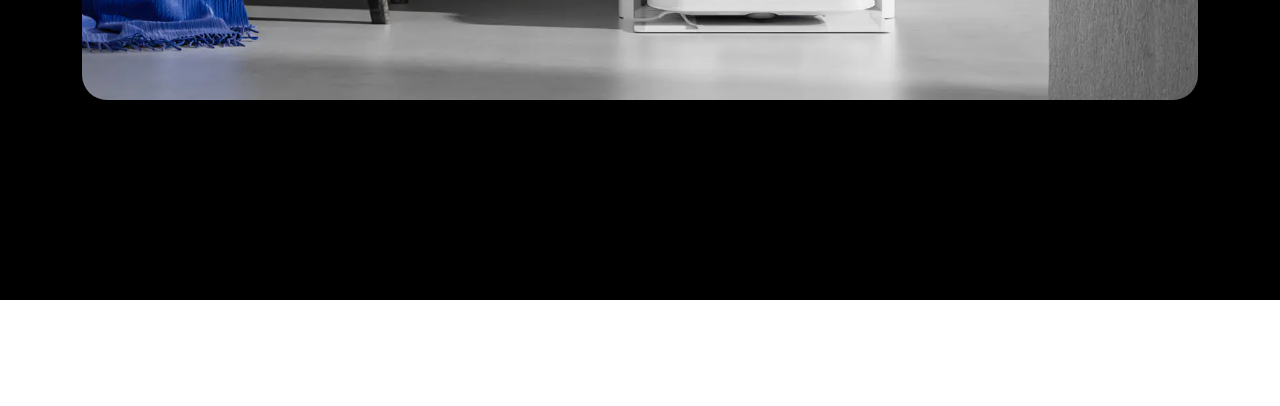
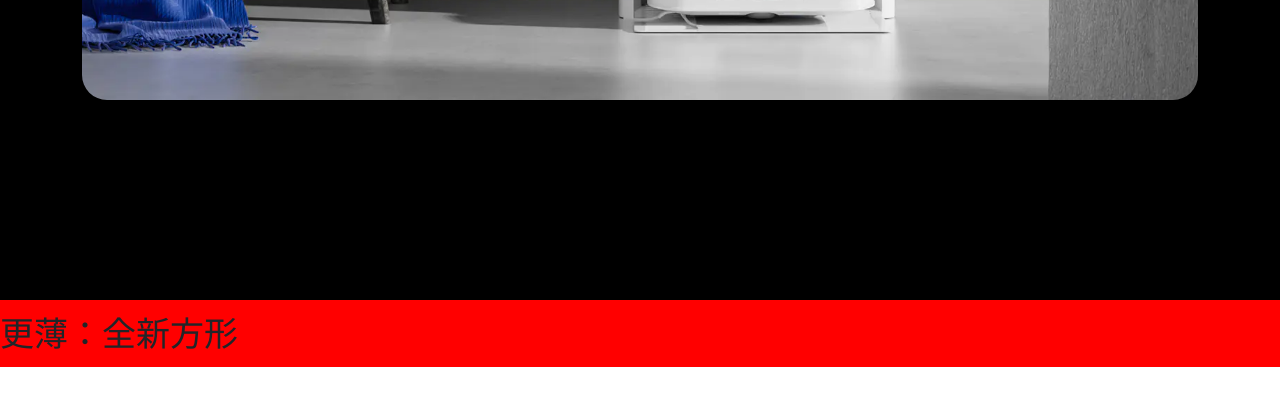
Before and after one commit to toilahieu1410/ecovacs-x2, a React (Create React App) app: page / in a window 1280 px wide. Shown: the part 3086-3492 px from the top of the page. Built offline with nearby package versions, Linux system fonts and the light colour scheme.

Commit message:
hieu update

```diff
--- a/src/assets/scss/homepage/_homepage.scss
+++ b/src/assets/scss/homepage/_homepage.scss
@@ -73,7 +73,29 @@
     }
   }
 }
+.section-4 {
+  height: 650vh;
+  background-color: #fff;
+}
+.animate-box {
+  position: sticky;
+  top: 0;
+  left: 0;
+  width: 100%;
+  height: 100vh;
+  overflow: hidden;
+}
+.box-items {
+  position: relative;
+  height: 5.2083333333vw;
+  transition: all ease-out 0.5s;
+  font-size: 2.65625vw;
+}
 .top-item {
+  background-color: red;
+  height: 5.2083333333vw;
+  line-height: 5.2083333333vw;
+  transition: all ease-out 0.5s;
   opacity: 0;
   transform: translateY(0%);
   transition: opacity 0.3s ease-in-out, transform 0.3s ease-in-out;
--- a/src/components/homepage/index.js
+++ b/src/components/homepage/index.js
@@ -49,31 +49,32 @@ const listData = [
 ]
 const Home = (props) => {
 
-const topItems = document.querySelectorAll('.top-item');
-  function setActiveItem() {
+  const [scrollPosition, setScrollPosition] = useState(0);
+  const [activeIndex, setActiveIndex] = useState(1);
+
+  const topItems = [
+    "更薄：全新方形",
+    "更窄：",
+    "更长：",
+    "更贴：",
+    "更高：",
+    "更强：",
+  ];
+
+  const handleScroll = () => {
     const windowHeight = window.innerHeight;
-    const scrollPosition = window.scrollY;
+    const newPosition = window.scrollY;
+    const newIndex = Math.floor(newPosition / windowHeight);
 
-    topItems.forEach((item, index) => {
-      const rect = item.getBoundingClientRect();
-      const itemTop = rect.top + scrollPosition;
-      const translateY = ((itemTop / windowHeight) * 100).toFixed(2);
+    setScrollPosition(newPosition);
+    setActiveIndex(newIndex);
+  };
 
-      if (itemTop >= 0 && itemTop <= windowHeight) {
-        item.style.transform = `translateY(-${translateY}%)`;
-        item.classList.add('active');
-      } else {
-        item.style.transform = 'translateY(-100%)';
-        item.classList.remove('active');
-      }
-    });
-  }
+  useEffect(() => {
+    window.addEventListener('scroll', handleScroll);
+    return () => window.removeEventListener('scroll', handleScroll);
+  }, []);
 
-  window.addEventListener('scroll', setActiveItem);
-  window.addEventListener('resize', setActiveItem);
-
-  // Gọi hàm một lần khi trang tải lên để xác định các phần tử active ban đầu
-  setActiveItem();
 
   return (
     <div className="homepage">
@@ -126,34 +127,19 @@ const topItems = document.querySelectorAll('.top-item');
           </div>
         </div>
         <div className="section-4">
-        <div className="box-items">
-    <div className="top-item">更薄：全新方形 <span>
-      <span id="pccounter1">95</span>
-      <i>mm</i>
-    </span>超薄机身 </div>
-    <div className="top-item">更窄： <span>
-      <span id="pccounter2">320</span>
-      <i>mm</i>
-    </span>超窄机身 </div>
-    <div className="top-item">更长： <span>
-      <span id="pccounter3">200</span>
-      <i>mm</i>
-    </span>超长滚刷 </div>
-    <div className="top-item">更贴： <span>
-      <span id="pccounter4">99.77</span>
-      <i>%</i>
-    </span>单位面积清洁覆盖 </div>
-    <div className="top-item">更高： <span>
-      <span id="pccounter5">15</span>
-      <i>mm</i>
-    </span>拖布抬升 <sup>9</sup>
-    </div>
-    <div className="top-item">更强： <span>
-      <span id="pccounter6">8,000</span>
-      <i>Pa</i>
-    </span>飓风吸力 <sup>19</sup>
-    </div>
-  </div>
+        <div className="animate-box">
+        <div className="out-box">
+        <div className="box-items" style={{ transform: `translateY(-${activeIndex * 100}%)` }}>
+        {topItems.map((item, index) => (
+          <div key={index} className={`top-item ${index === activeIndex ? 'active' : ''}`}>
+            {item}
+          </div>
+        ))}
+      </div>
+        </div>
+        </div>
+
+
         </div>
       </div>
     </div>
```
